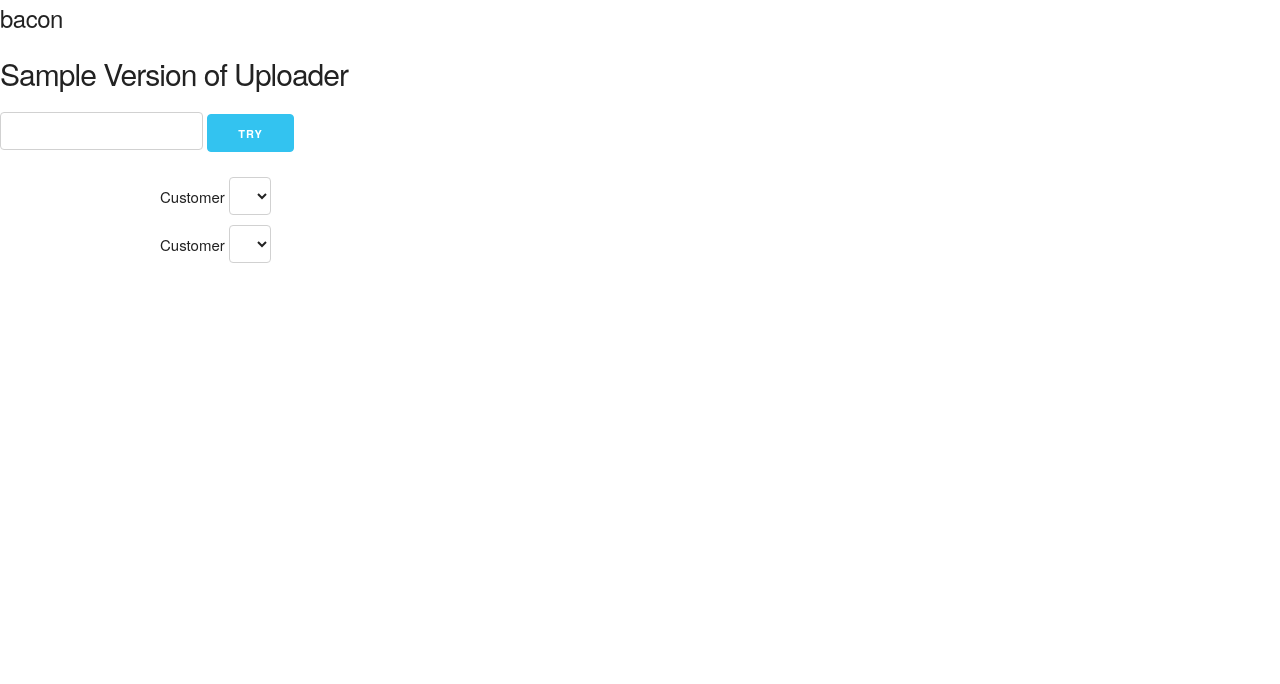
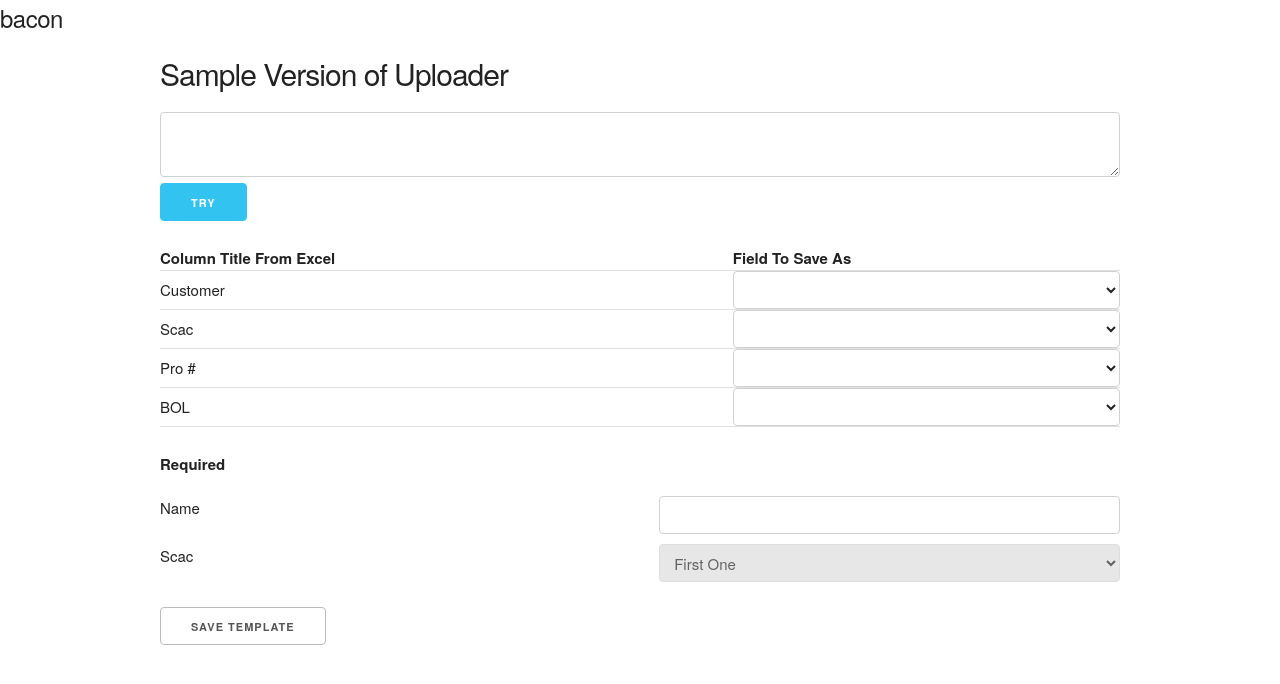
Before and after one commit to grobolom/TemplateUploader, a plain HTML site: page index.html in a window 1280 px wide. Drawn offline with Linux system fonts and the light colour scheme.

Commit message:
finish basic mockup of design

```diff
--- a/index.html
+++ b/index.html
@@ -11,35 +11,63 @@
 </head>
 <body>
 <div class='section hero' id='react-app'>
-
 </div>
-
 <div class='section hero' id='sample'>
-    <h1>Sample Version of Uploader</h1>
-    <form>
-        <input type='text' name='fields-from-excel' />
-        <input type='submit' value='Try' class='button-primary' />
-    </form>
     <div class='container'>
         <div class='row'>
-            <ul>
-                <li>
-                    <span>Customer</span>
-                    <span><select /></span>
-                </li>
-                <li>
-                    <span>Customer</span>
-                    <span><select /></span>
-                </li>
-                <li>
-                    <span>Customer</span>
-                    <span><select /></span>
-                </li>
-                <li>
-                    <span>Customer</span>
-                    <span><select /></span>
-                </li>
-            </ul>
+            <h1>Sample Version of Uploader</h1>
+            <form class='twelve columns'>
+                <textarea class='u-full-width' name='fields-from-excel'></textarea>
+                <input type='submit' value='Try' class='button-primary' />
+            </form>
+            <table class='u-full-width'>
+                <thead>
+                    <tr>
+                        <th>Column Title From Excel</th>
+                        <th>Field To Save As</th>
+                    </tr>
+                </thead>
+                <tbody>
+                    <tr>
+                        <td>Customer</td>
+                        <td><select class='u-full-width'><option></option></select></td>
+                    </tr>
+                    <tr>
+                        <td>Scac</td>
+                        <td><select class='u-full-width'><option></option></select></td>
+                    </tr>
+                    <tr>
+                        <td>Pro #</td>
+                        <td><select class='u-full-width'><option></option></select></td>
+                    </tr>
+                    <tr>
+                        <td>BOL</td>
+                        <td><select class='u-full-width'><option></option></select></td>
+                    </tr>
+                </tbody>
+            </table>
+            <div id='required' class='twelve columns'>
+                <h6><strong>Required</strong></h6>
+                <ul>
+                    <li class='row'>
+                        <div class='six columns'>Name</div>
+                        <div class='six columns'>
+                            <input type='text' class='u-full-width' />
+                        </div>
+                    </li>
+                    <li class='row'>
+                        <div class='six columns'>Scac</div>
+                        <div class='six columns'>
+                            <select class='u-full-width disabled' disabled>
+                                <option>First One</option>
+                            </select>
+                        </div>
+                    </li>
+                </ul>
+            </div>
+            <div class='twelve columns'>
+                <input type='submit' class='button' value='Save Template' />
+            </div>
         </div>
     </div>
 </div>
@@ -47,6 +75,10 @@
 <style>
 ul {
     list-style-type: none;
+}
+
+.disabled {
+    background-color: #DDD;
 }
 </style>
 
```
